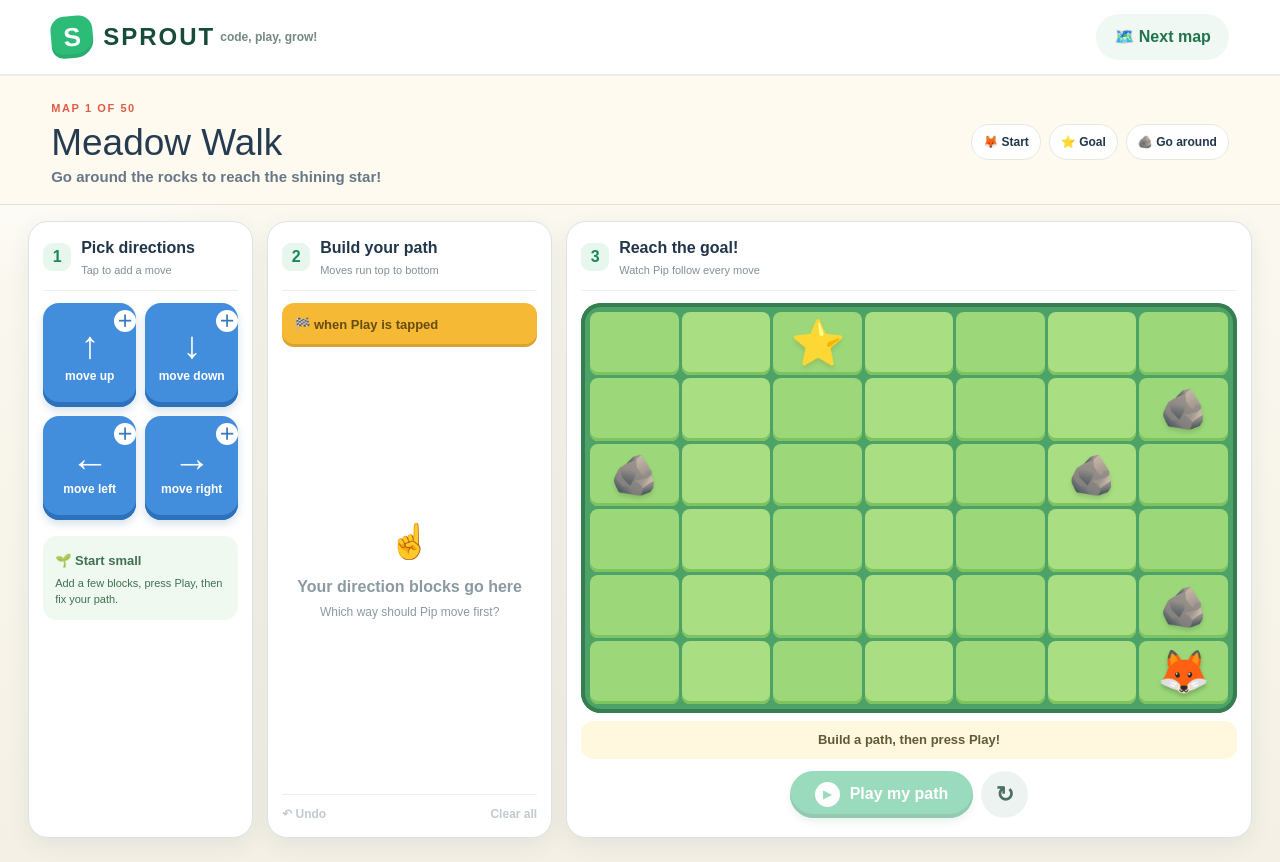
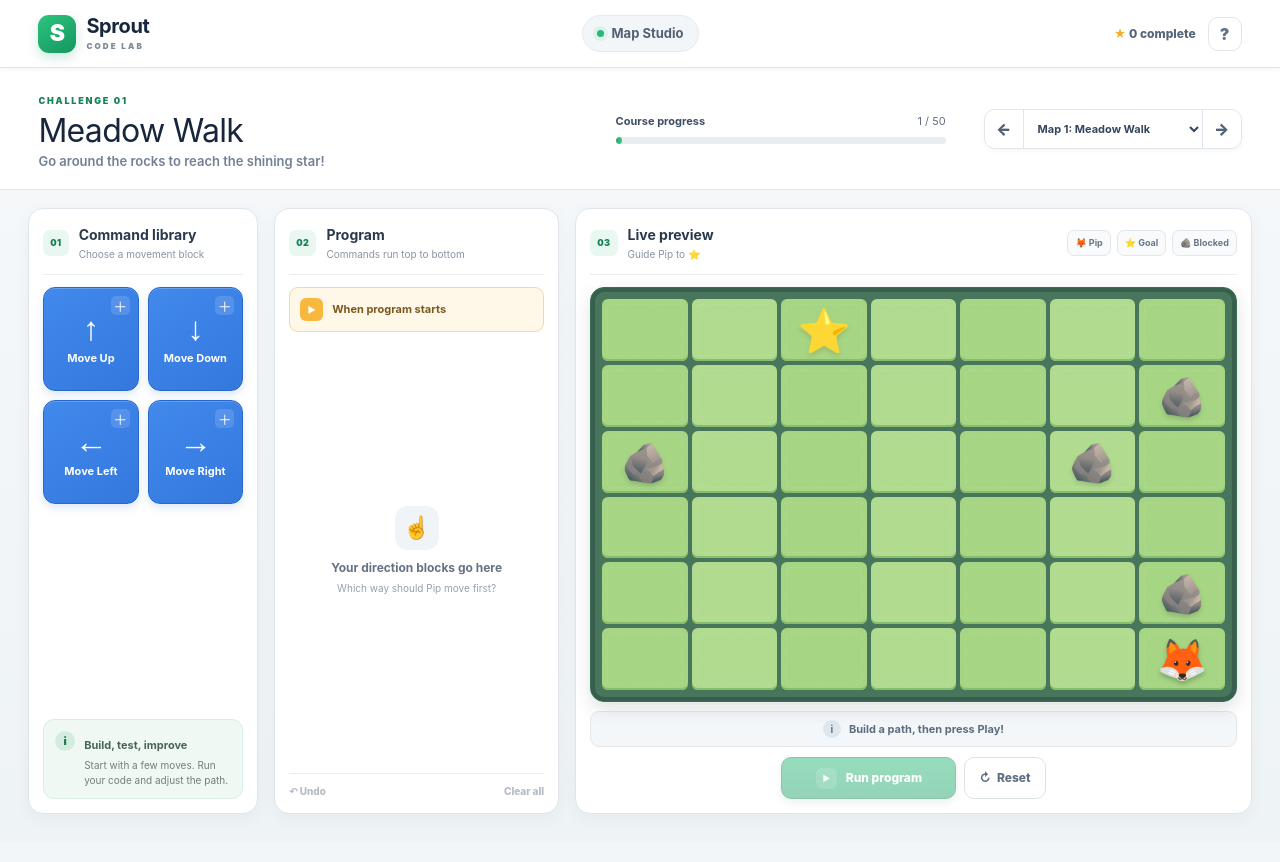
Before and after one commit to troyshank/troyshank.github.io, a Next.js app: page / in a window 1280 px wide. Built offline with nearby package versions, Linux system fonts and the light colour scheme.

Commit message:
Polish Sprout with professional game UI

```diff
--- a/app/page.tsx
+++ b/app/page.tsx
@@ -70,6 +70,7 @@ export default function Home() {
   const [running, setRunning] = useState(false);
   const [message, setMessage] = useState("Build a path, then press Play!");
   const [won, setWon] = useState(false);
+  const [completed, setCompleted] = useState<Set<number>>(new Set());
   const nextId = useRef(1);
   const level = levels[levelIndex];
 
@@ -89,6 +90,12 @@ export default function Home() {
     const next = (levelIndex + 1) % levels.length;
     setLevelIndex(next); setPosition(levels[next].start); setBlocks([]); setActive(null); setRunning(false); setWon(false);
     setMessage("New map! Can you reach the goal?");
+  };
+
+  const previousLevel = () => {
+    const previous = (levelIndex - 1 + levels.length) % levels.length;
+    setLevelIndex(previous); setPosition(levels[previous].start); setBlocks([]); setActive(null); setRunning(false); setWon(false);
+    setMessage("Map loaded. Build your path!");
   };
 
   const destination = (from: number, move: Move) => {
@@ -112,33 +119,35 @@ export default function Home() {
       if (level.rocks.includes(next)) { setMessage("Bonk! There’s a rock there. Try another direction."); setRunning(false); setActive(null); return; }
       current = next; setPosition(current);
       await new Promise((r) => setTimeout(r, 520));
-      if (current === level.goal) { setWon(true); setMessage("You reached the goal! Amazing coding! ⭐"); setRunning(false); setActive(null); return; }
+      if (current === level.goal) { setWon(true); setCompleted((old) => new Set(old).add(levelIndex)); setMessage("You reached the goal! Amazing coding! ⭐"); setRunning(false); setActive(null); return; }
     }
     setMessage("Almost! Add more blocks to reach the star."); setRunning(false); setActive(null);
   };
 
   return (
     <main>
-      <header>
-        <a className="brand" href="#"><span className="brand-mark">S</span><strong>SPROUT</strong><em>code, play, grow!</em></a>
-        <button className="pill ghost" onClick={nextLevel}>🗺️ Next map</button>
+      <header className="app-header">
+        <a className="brand" href="#"><span className="brand-mark">S</span><span><strong>Sprout</strong><small>CODE LAB</small></span></a>
+        <div className="header-center"><span className="status-dot"></span>Map Studio</div>
+        <div className="header-actions"><span className="score">★ {completed.size} complete</span><button className="icon-button" aria-label="Help">?</button></div>
       </header>
 
-      <section className="intro map-intro">
-        <div><span className="eyebrow">MAP {levelIndex + 1} OF {levels.length}</span><h1>{level.name}</h1><p>{level.hint}</p></div>
-        <div className="legend"><span>🦊 Start</span><span>⭐ Goal</span><span>🪨 Go around</span></div>
+      <section className="mission-bar">
+        <div className="mission-copy"><span className="eyebrow">CHALLENGE {String(levelIndex + 1).padStart(2, "0")}</span><h1>{level.name}</h1><p>{level.hint}</p></div>
+        <div className="level-progress"><div className="progress-meta"><b>Course progress</b><span>{levelIndex + 1} / {levels.length}</span></div><div className="progress-track"><i style={{ width: `${((levelIndex + 1) / levels.length) * 100}%` }}></i></div></div>
+        <div className="map-navigation"><button onClick={previousLevel} aria-label="Previous map">←</button><select value={levelIndex} onChange={(event) => { const next = Number(event.target.value); setLevelIndex(next); setPosition(levels[next].start); setBlocks([]); setWon(false); setMessage("Map loaded. Build your path!"); }} aria-label="Choose map">{levels.map((item, index) => <option value={index} key={index}>Map {index + 1}: {item.name}</option>)}</select><button onClick={nextLevel} aria-label="Next map">→</button></div>
       </section>
 
       <section className="studio map-studio">
         <aside className="palette panel">
-          <div className="panel-title"><span>1</span><div><b>Pick directions</b><small>Tap to add a move</small></div></div>
+          <div className="panel-title"><span>01</span><div><b>Command library</b><small>Choose a movement block</small></div></div>
           <div className="direction-grid">{moves.map((move) => <button key={move.move} className="direction-button" onClick={() => add(move)} disabled={running}><i>{move.icon}</i><b>{move.label}</b><span>＋</span></button>)}</div>
-          <div className="helper"><b>🌱 Start small</b><p>Add a few blocks, press Play, then fix your path.</p></div>
+          <div className="helper"><span>i</span><div><b>Build, test, improve</b><p>Start with a few moves. Run your code and adjust the path.</p></div></div>
         </aside>
 
         <section className="script panel">
-          <div className="panel-title"><span>2</span><div><b>Build your path</b><small>Moves run top to bottom</small></div></div>
-          <div className="flag-block">🏁 <b>when Play is tapped</b></div>
+          <div className="panel-title"><span>02</span><div><b>Program</b><small>Commands run top to bottom</small></div></div>
+          <div className="flag-block"><span>▶</span><b>When program starts</b></div>
           <div className="script-list">
             {!blocks.length && <div className="empty"><span>☝️</span><b>Your direction blocks go here</b><p>Which way should Pip move first?</p></div>}
             {blocks.map((block, i) => <div className={`path-block ${active === block.id ? "active" : ""}`} key={block.id}><span>{i + 1}</span><i>{block.icon}</i><b>{block.label}</b><button disabled={running} onClick={() => setBlocks((old) => old.filter((b) => b.id !== block.id))} aria-label={`Remove ${block.label}`}>×</button></div>)}
@@ -147,7 +156,7 @@ export default function Home() {
         </section>
 
         <section className="stage-wrap panel map-panel">
-          <div className="panel-title"><span>3</span><div><b>Reach the goal!</b><small>Watch Pip follow every move</small></div></div>
+          <div className="panel-title stage-title"><span>03</span><div><b>Live preview</b><small>Guide Pip to {level.prize}</small></div><div className="legend"><span>🦊 Pip</span><span>{level.prize} Goal</span><span>{level.obstacle} Blocked</span></div></div>
           <div className="map-board">
             {Array.from({ length: 42 }, (_, cell) => <div className={`map-cell ${(Math.floor(cell / 7) + cell) % 2 ? "grass-two" : ""}`} key={cell}>
               {cell === level.goal && <div className="goal" aria-label="Goal">{level.prize}</div>}
@@ -156,8 +165,8 @@ export default function Home() {
             </div>)}
             {won && <div className="win-card"><span>🎉</span><b>Goal reached!</b><button onClick={nextLevel}>Next map →</button></div>}
           </div>
-          <div className={`map-message ${won ? "success" : ""}`}>{message}</div>
-          <div className="play-row"><button className="play" onClick={play} disabled={!blocks.length || running}><span>▶</span>{running ? "Moving…" : "Play my path"}</button><button className="reset" onClick={() => reset(false)} disabled={running} aria-label="Reset Pip">↻</button></div>
+          <div className={`map-message ${won ? "success" : ""}`}><span>{won ? "✓" : running ? "●" : "i"}</span>{message}</div>
+          <div className="play-row"><button className="play" onClick={play} disabled={!blocks.length || running}><span>▶</span>{running ? "Running program…" : "Run program"}</button><button className="reset" onClick={() => reset(false)} disabled={running}><span>↻</span> Reset</button></div>
         </section>
       </section>
     </main>
```
Also changed, not shown: app/globals.css.
